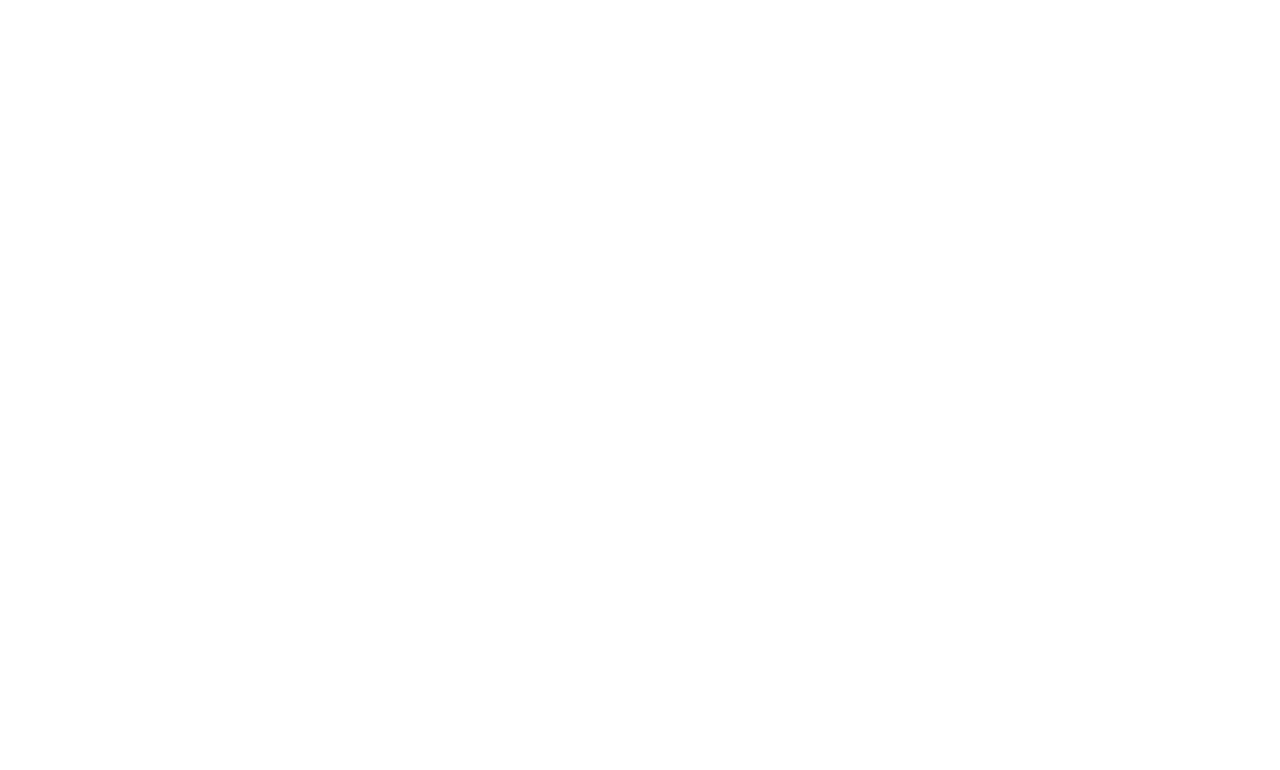
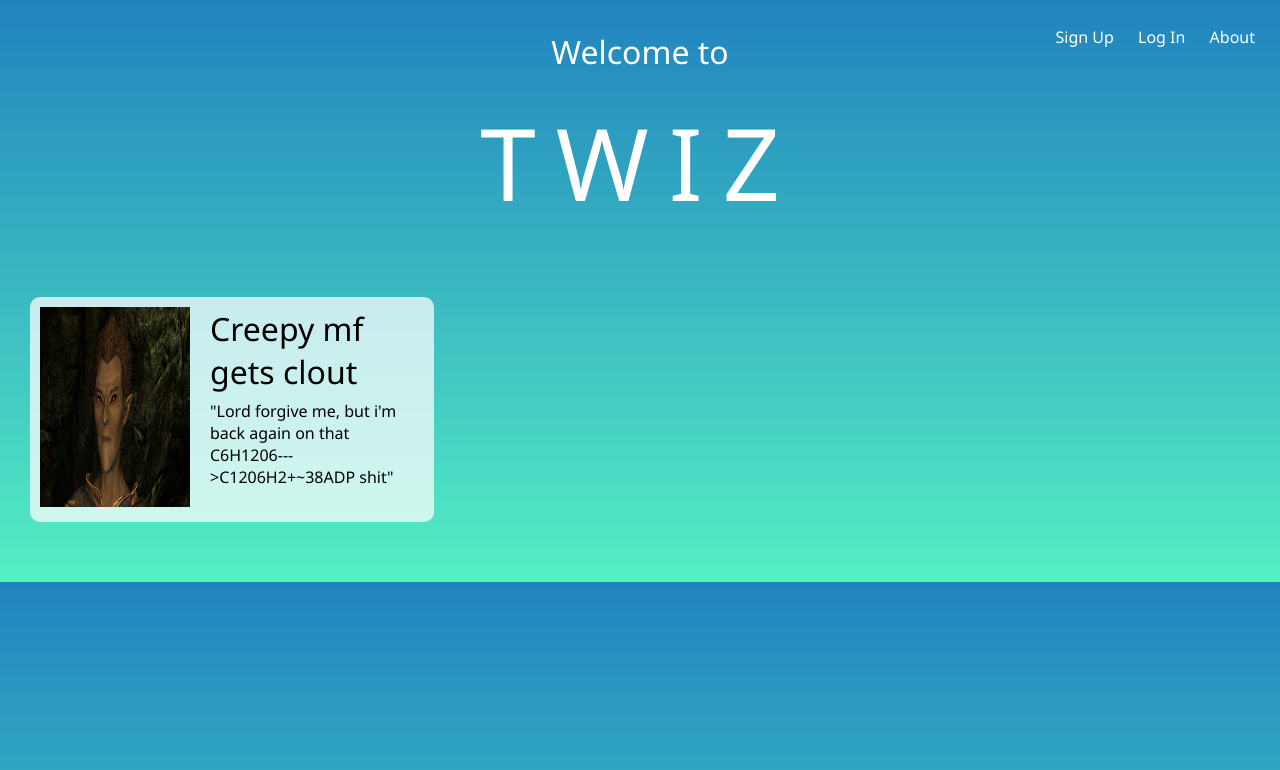
Before and after one commit to veltsonbastien/twiz, a plain HTML site: page index.html in a window 1280 px wide. Drawn offline with Linux system fonts and the light colour scheme.

Commit message:
added to the twiz boi

```diff
--- a/index.html
+++ b/index.html
@@ -1,9 +1,33 @@
 <!DOCTYPE HTML>
 <html>
   <head>
-
+     <title> Twiz | Official Site </title>
+     <link rel = "stylesheet" href = "main.css">
   </head>
-  <body>
-
+  <body style = 'margin: 0em; '>
+     <div class = 'hero'>
+         <div class = 'hero-header'>
+             <h1 class = 'title-h1'> Welcome to </h1>
+             <h1 class = 'title-h1-big'> TWIZ </h1>
+             <ul class = "hero-ul">
+                 <li class = "hero-li"> Sign Up </li>
+                 <li class = "hero-li"> Log In </li>
+                 <li class = "hero-li"> About </li>
+             </ul>
+         </div>
+     </div> <!-- END OF THE HERO CLASS -->
+     <div class = "container-fluid">
+        <div class = 'post-container-big'>
+        </div>
+        <div class = 'post-container'>
+              <div class = 'pc-small-div'>
+                <img src = "woodelf.jpg" class = "pc-img">
+              </div>
+              <div>
+                    <h1 class = 'pc-title'> Creepy mf gets clout </h1>
+                    <p class = "pc-para"> "Lord forgive me, but i'm back again on that C6H1206--->C1206H2+~38ADP shit" </p>
+             </div>
+        </div>
+     </div> <!--END OF CONTAINER FLUID -->
   </body>
 </html>
--- a/main.css
+++ b/main.css
@@ -1 +1,96 @@
-/**SOME RANDOM COMMENTS**/
+/**COLOR SCHEME **/
+body{
+ margin: 0em;
+ padding: 0em;
+ font-family: "Segoe UI", "Helvetica", "sans-erif";
+ background: linear-gradient(#2083bf,#55efc4);
+ overflow: hidden;
+}
+.hero-header{
+
+}
+
+h1{
+    margin-block-start: 0em;
+}
+
+.title-h1{
+    text-align: CENTER;
+    color: white;
+    padding-top: 30px;
+    font-weight: 300;
+}
+
+.title-h1-big{
+    text-align: CENTER;
+    color: white;
+    font-size: 100px;
+    letter-spacing: 20px;
+    font-weight: 300;
+}
+
+.post-container{
+    margin: 0px 30px;
+    border-radius: 10px;
+    margin-bottom: 60px;
+    padding: 10px;
+    background: #ffffffb8;
+    display: inline-flex;
+    min-width: 29%;
+    min-height: 200px;
+    max-width: 30%;
+    transition: 0.7s;
+}
+
+.hero-ul{
+ list-style-type: none;
+ position: absolute;
+ top: 10px;
+ right: 15px;
+}
+
+.hero-li{
+  color: white;
+  display: inline-flex;
+  margin: 0px 10px;
+}
+
+.hero-li:hover{
+  cursor: pointer;
+}
+
+.post-container:hover{
+    transform: scale(1.01);
+    box-shadow: 0.1px 0.1px 10px #fff;
+    cursor: pointer;
+}
+
+.pc-img{
+    width: 150px;
+    height: 200px;
+    margin-right: 20px;
+}
+
+.pc-title{
+    font-weight: 300;
+}
+
+.pc-para{
+ margin-top: -15px;
+}
+
+.user-pc{
+
+}
+
+.user-pc-pic{
+
+}
+
+.user-pc-uname{
+
+}
+
+.user-pc-desc{
+
+}
```
Also changed, not shown: pro.jpg (added), woodelf.jpg (added), 1 other file.
